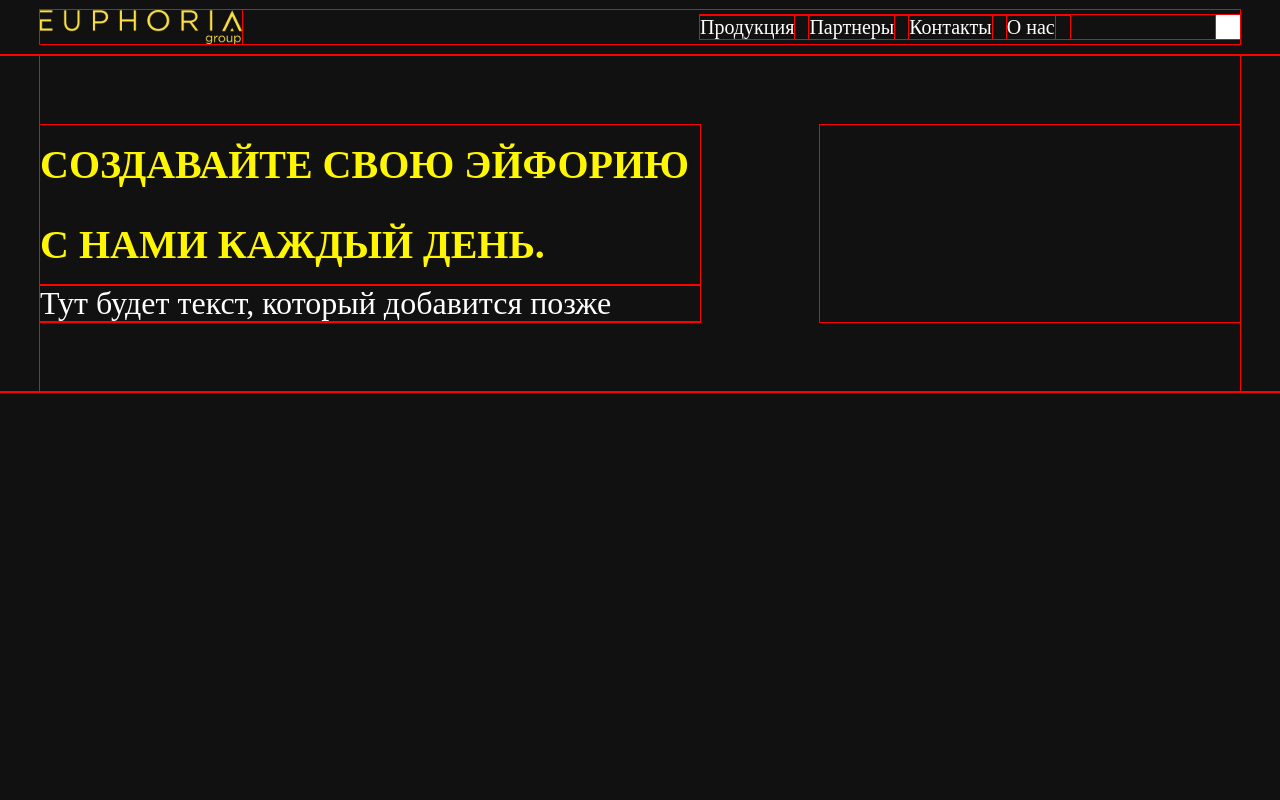
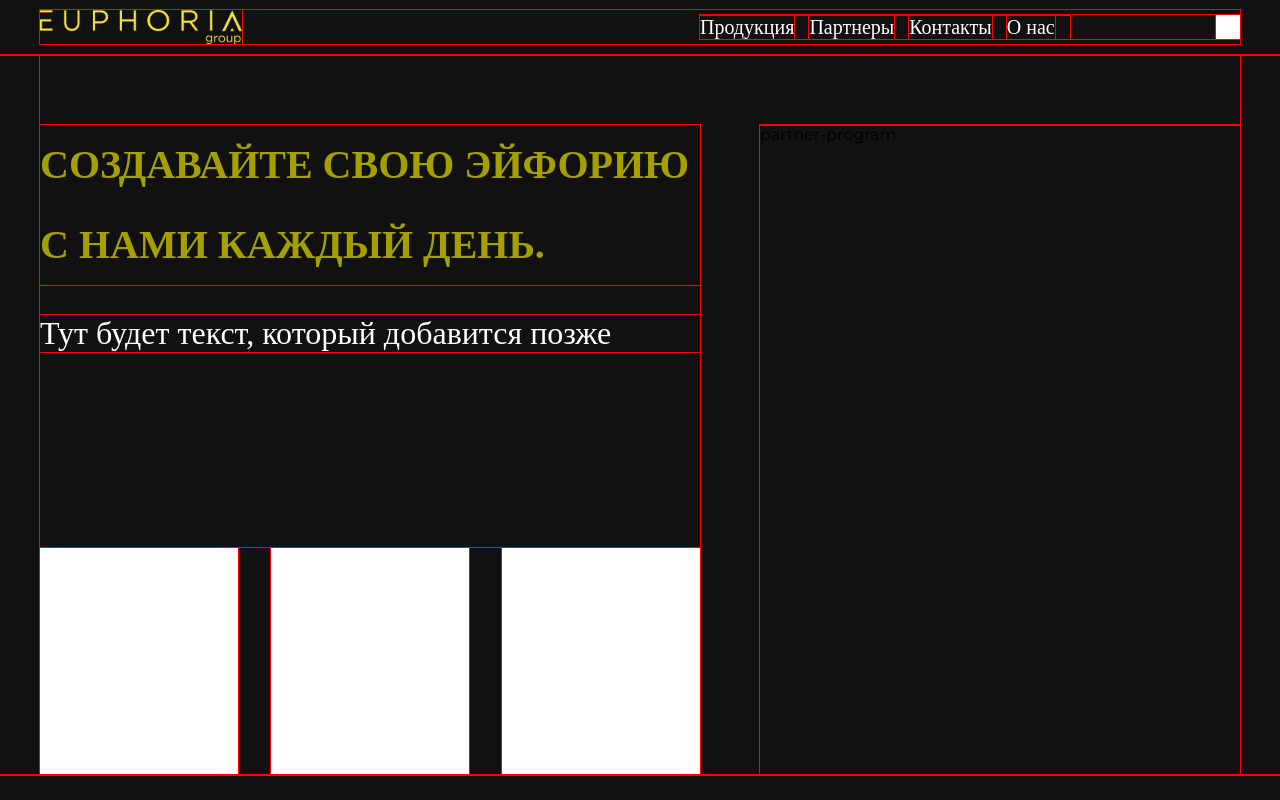
Before and after one commit to timakasimovktr/euphoria-corporative, a React (Create React App) app: page / in a window 1280 px wide. Built offline with nearby package versions, Linux system fonts and the light colour scheme.

Commit message:
susannas changes

```diff
--- a/src/components/Main/Main.jsx
+++ b/src/components/Main/Main.jsx
@@ -30,12 +30,21 @@ function Main() {
       </header>
       <main>
         <div className="main-wrapper container">
-          <div style={{ width: "55%" }}>
-            <h1>СОЗДАВАЙТЕ СВОЮ ЭЙФОРИЮ С НАМИ КАЖДЫЙ ДЕНЬ.</h1>
-            <p>Тут будет текст, который добавится позже</p>
-            <div className="card-wrapper"></div>
+          <div style={{ width: "55%" }} className="first-main-wrapper">
+            <div>
+              <h1>СОЗДАВАЙТЕ СВОЮ ЭЙФОРИЮ С НАМИ КАЖДЫЙ ДЕНЬ.</h1>
+              <p>Тут будет текст, который добавится позже</p>
+            </div>
+            <div className="card-wrapper">
+              <div className="card"></div>
+              <div className="card"></div>
+              <div className="card"></div>
+            </div>
           </div>
-          <div style={{ width: "35%" }}></div>
+          <div style={{ width: "40%" }}>
+            <div></div>
+            partner-program
+          </div>
         </div>
       </main>
       <footer></footer>
--- a/src/components/Main/Main.scss
+++ b/src/components/Main/Main.scss
@@ -38,15 +38,22 @@ header {
 }
 
 main {
-    .main-wrapper{
+  height: 90vh;
+  .main-wrapper {
     display: flex;
     justify-content: space-between;
-        padding: 70px 0;
+    padding: 70px 0 0 0;
+    height: 100%;
+.first-main-wrapper{
+  display:flex;
+  flex-direction: column;
+  justify-content: space-between;
+
 }
     h1 {
-    color: #fff700;
+      color: #A5A000;
       font-size: 40px;
-    font-family: Noto Serif HK;
+      font-family: Mazzard;
       font-weight: 600;
       line-height: 80px;
     }
@@ -54,5 +61,22 @@ main {
       color: #ffffff;
       font-size: 32px;
       font-family: mazzard;
+      margin-top: 30px;
+    }
+
+    .card-wrapper{
+      display: flex;
+      align-self: flex-end;
+      width:100%;
+      height: 35%;
+      justify-content: space-between;
+
+      .card{
+        width: 30%;
+        background-color: white;
+
       }
     }
+
+  }
+}
```
Lines whose indentation alone changed are shown as unchanged.
